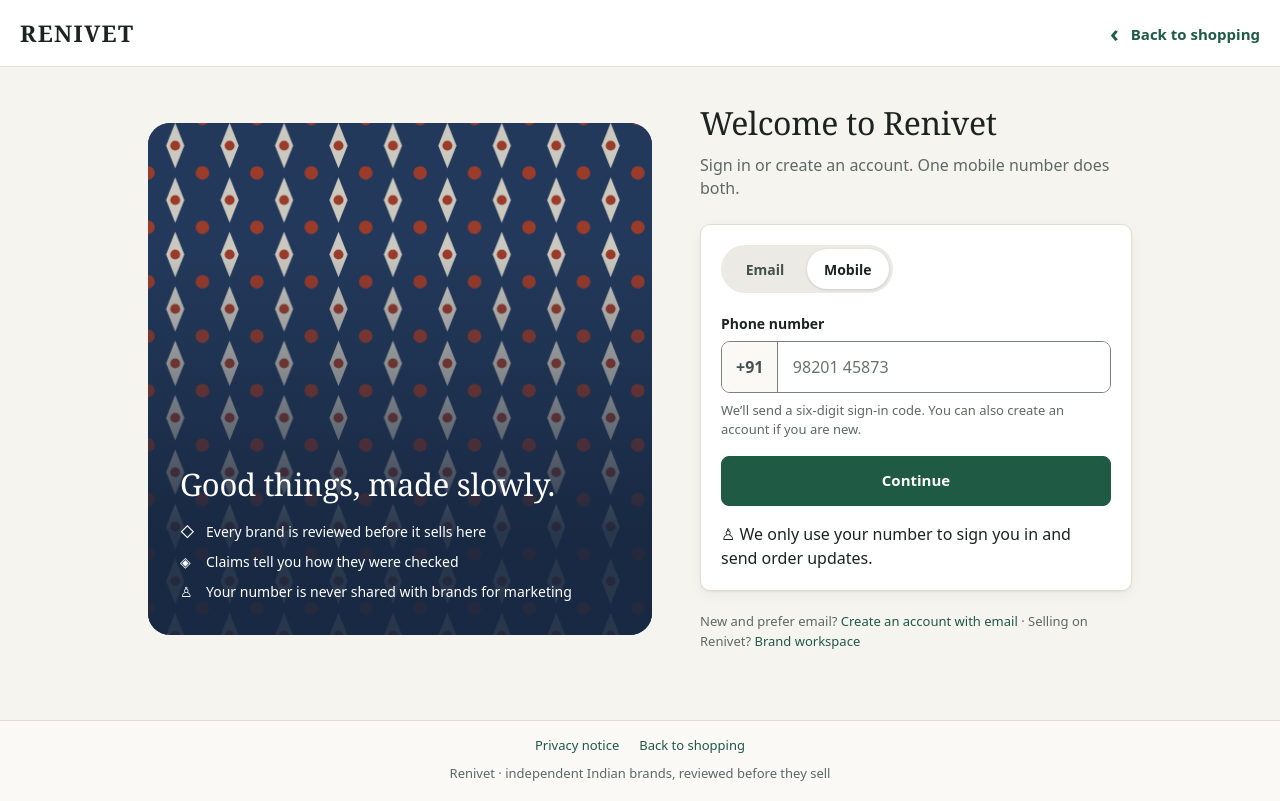
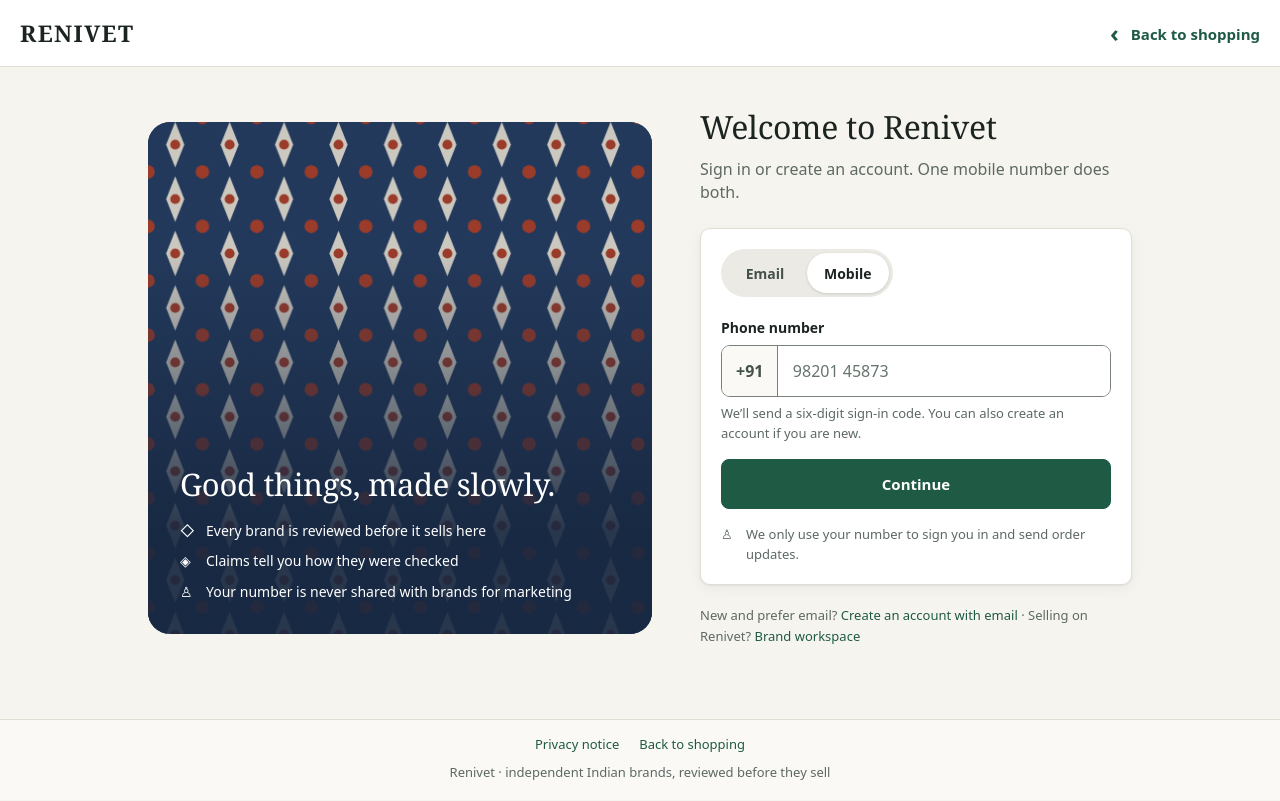
Before and after one commit to renivet-platform/renivet-frontend, a Next.js app: page /sign-in in a window 1280 px wide. Built offline with nearby package versions, Linux system fonts and the light colour scheme.

Commit message:
REN2-117: add privacy reassurance styles

```diff
--- a/src/features/identity/auth.module.css
+++ b/src/features/identity/auth.module.css
@@ -548,3 +548,6 @@
 @media (prefers-reduced-motion: reduce) {
   .prototypePage *, .prototypePage *::before, .prototypePage *::after { animation: none !important; transition: none !important; }
 }
+
+.prototypeReassurance { display:flex; align-items:flex-start; gap:10px; margin:0; color:#5d6963; font-size:13px; line-height:1.5; }
+.prototypeReassurance span { flex:none; width:15px; }
```
